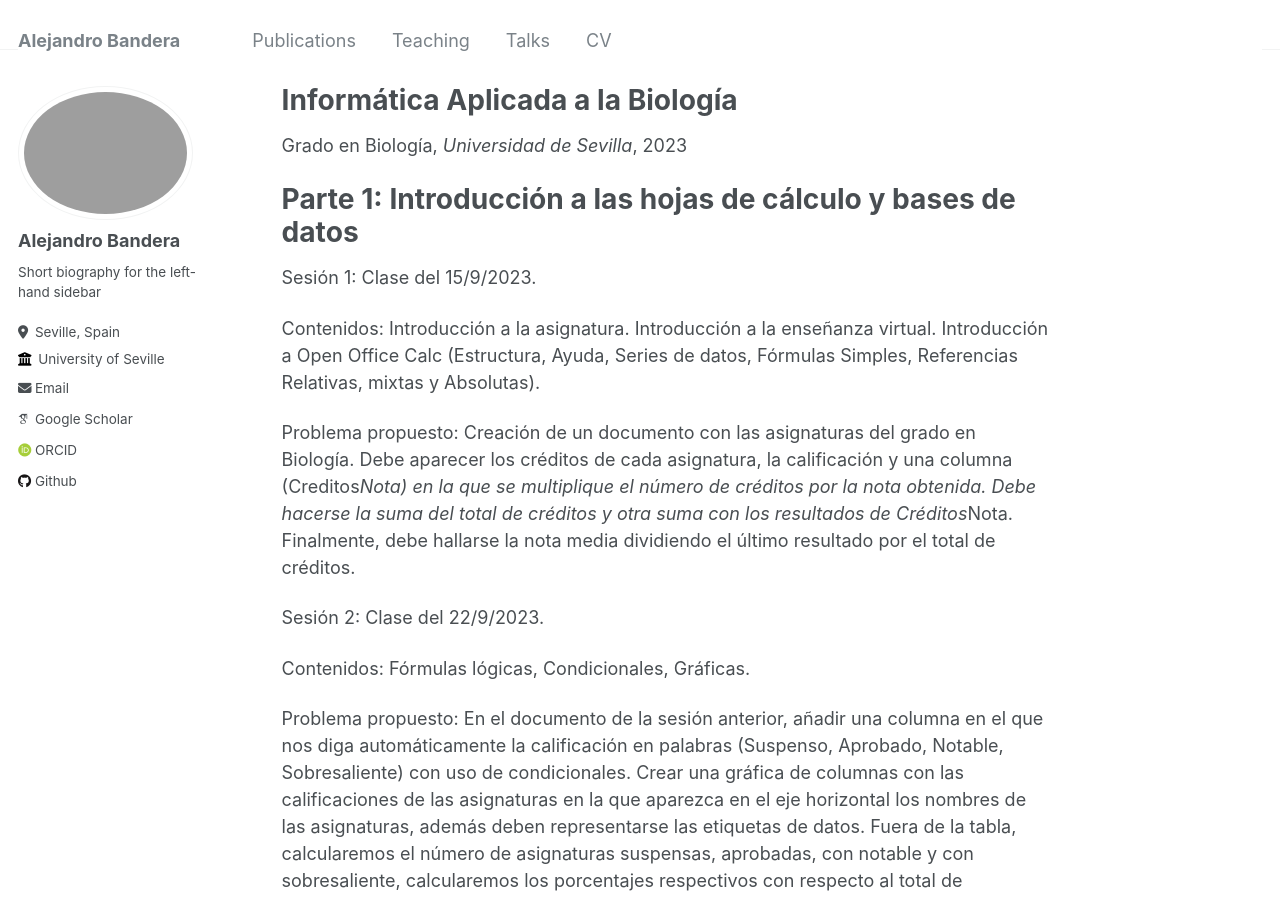
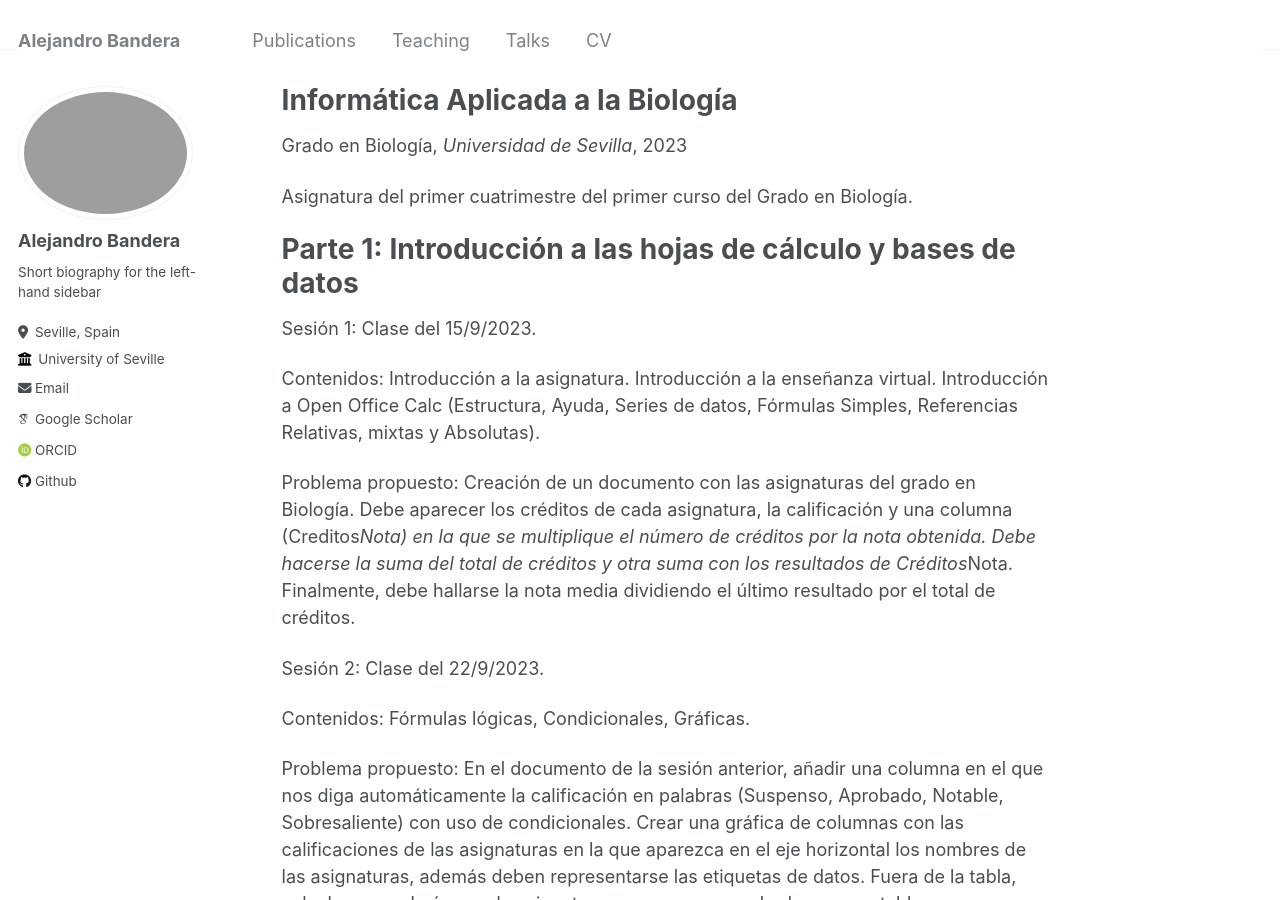
Before and after one commit to abanderam/abandera.github.io, a Jekyll site: the page built from _teaching/IABio.md, in a window 1280 px wide and 900 px high. Built offline with Jekyll 4.4.1, drawn with Linux system fonts in a browser that asks for light colours; some web fonts are replaced.

Commit message:
Update IABio.md

```diff
--- a/_teaching/IABio.md
+++ b/_teaching/IABio.md
@@ -7,6 +7,8 @@ date: 2023-01-01
 venue: "Universidad de Sevilla"
 location: "Sevilla, España"
 ---
+
+Asignatura del primer cuatrimestre del primer curso del Grado en Biología.
 
 Parte 1: Introducción a las hojas de cálculo y bases de datos
 ======
```
